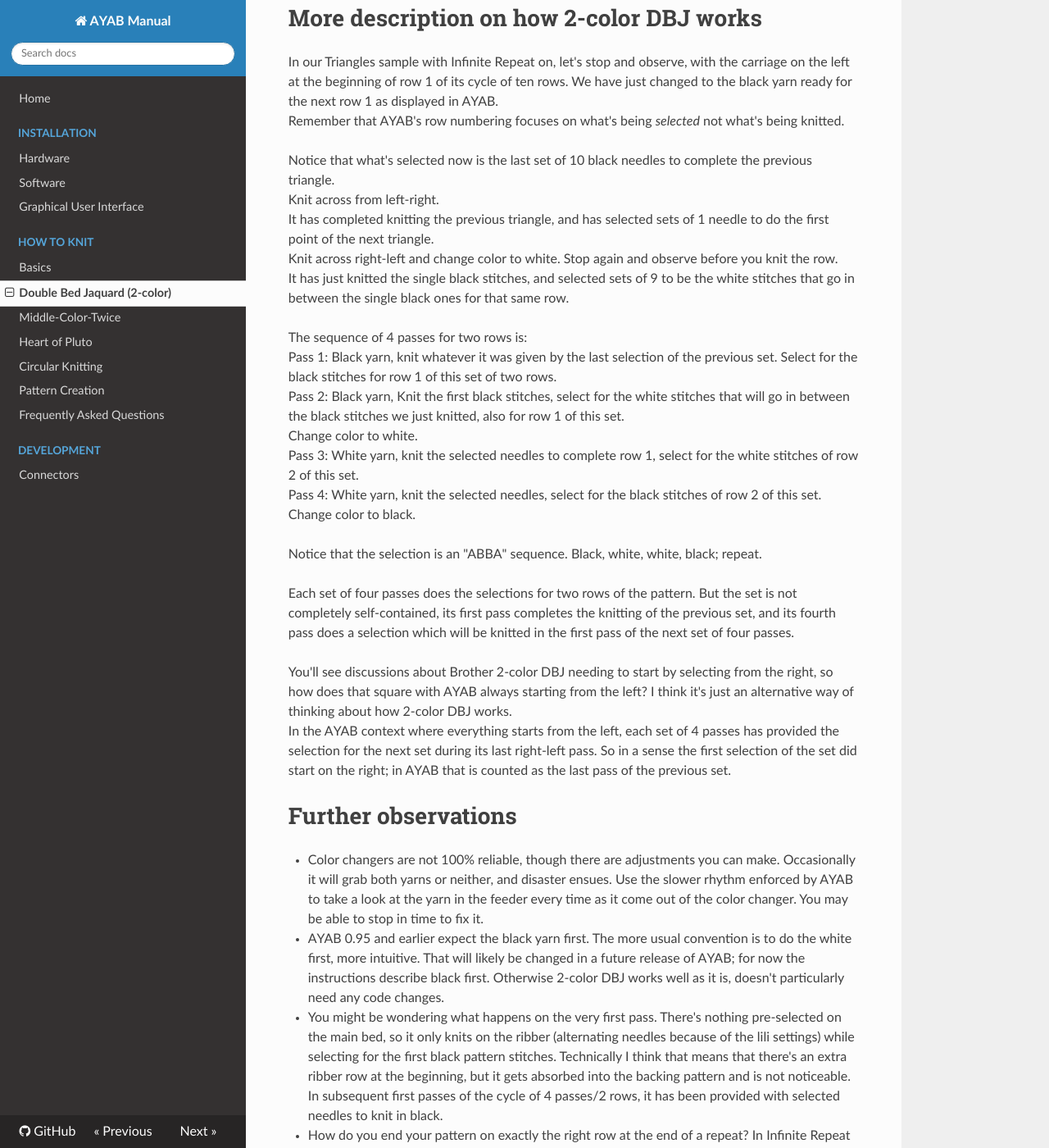
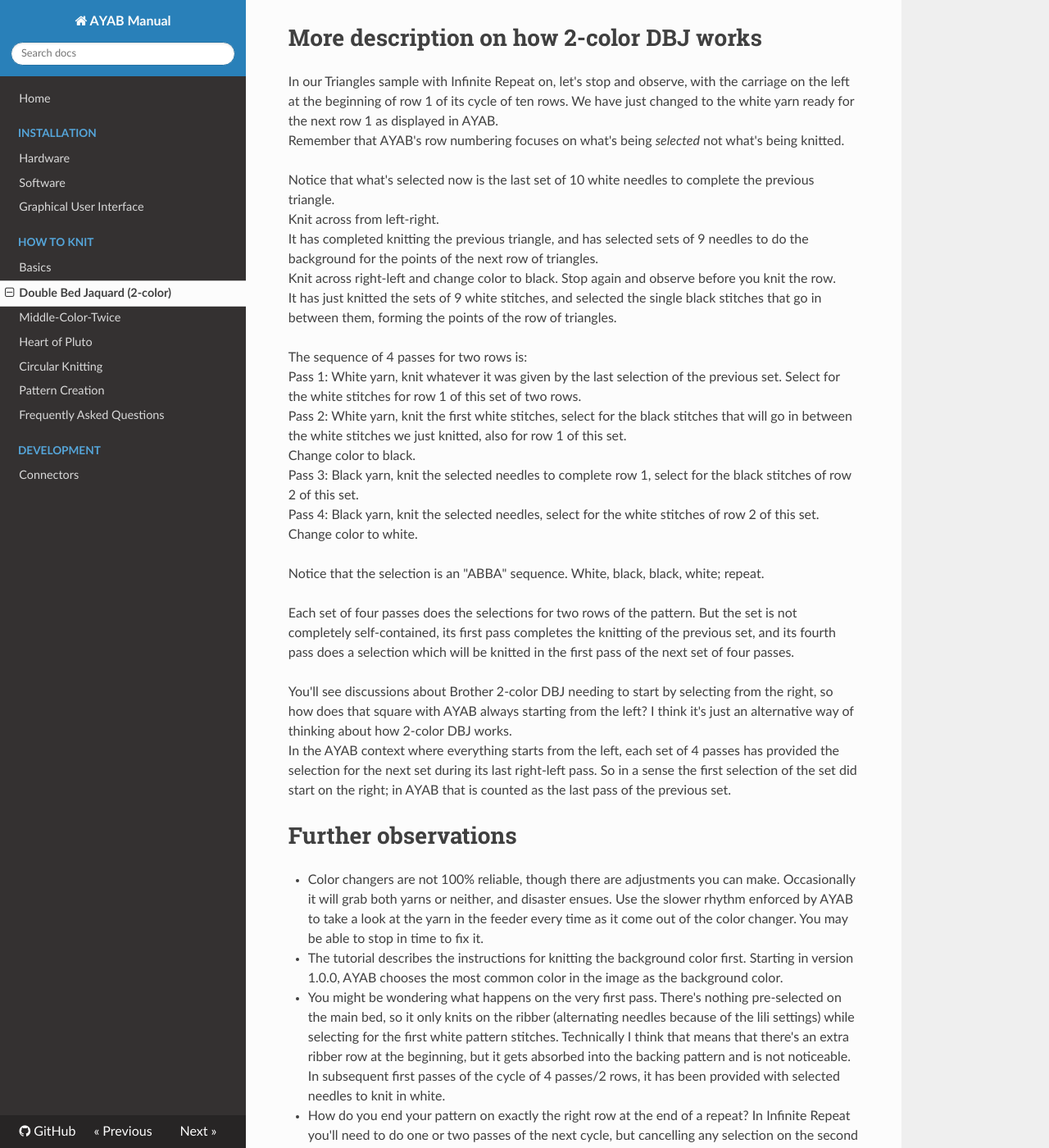
Before and after one commit to AllYarnsAreBeautiful/ayab-manual, an MkDocs documentation site: the page built from docs/how_to_knit/dbj_2-color.md, in a window 1280 px wide and 1400 px high, scrolled down 4010 px. Shown: the whole window at 82% size. Built offline with MkDocs 1.6.1, drawn with Linux system fonts in a browser that asks for light colours; nearby versions of some CDN libraries; comment, search, counter and statistics services are not loaded; some of the changed text lies outside the part shown.

Commit message:
Inserted Titles for GUI page (#12)
* Update basics.md

Fixed typo in subheading.

* Update dbj_2-color.md

Changed the description of the method now that it should be knitting the background colour first.

* Titles

* Update gui.md

```diff
--- a/docs/how_to_knit/dbj_2-color.md
+++ b/docs/how_to_knit/dbj_2-color.md
@@ -21,10 +21,11 @@ Smiley was made from this image:
 ![ ](img/dbj_2-color/Smiley_4_72x30.png)
 
 AYAB takes care of the colors for you, you just give it a black-and-white
-pattern as if you are going to do single bed Fair Isle. To create your own patterns,
-refer to section ["Pattern creation"](../pattern_image_creation.md).
-Use thin yarns, you'll be using side-by-side needles on both beds. (for those
-in the US, Woollike yarn works well.)
+pattern as if you are going to do single bed Fair Isle. This tutorial refers
+to the foreground color as black, and the background color as white.
+To create your own patterns, refer to section ["Pattern creation"](../pattern_image_creation.md).
+Use thin yarns, you'll be using side-by-side needles on both beds.
+(For those in the US, Woollike yarn works well.)
 For your first practice sample, use this Triangles image that also comes with
 AYAB 0.9 (or newer), find it in the folder [Path to your AYAB installation]/AYAB/patterns/.
 
@@ -65,23 +66,23 @@ it's doing.
   Stitch Size depends on your yarn. Try 4/4.
 
 - In the AYAB software, left-click "Load pattern" and select the image triangles_60x10.png.
-  (For other patterns, choose a black/white image that is at least as wide as the
+  (For other patterns, choose a monochrome image that is at least as wide as the
   needles you are using)
 - Set AYAB to 2-color, start at row 1, Infinite Repeat, start/stop needles 30/30,
   Ribber ("Ribber: Classic" for AYAB v0.95), Center.
-- Configure
-- Knit
-- Press the color changer button for the black yarn
+- Press Configure.
+- Press Knit.
+- Press the color changer button for the black yarn.
 - Bring the carriage out past the turn mark and stop to wait for the triple-beep
   as usual, just on this first row.
-- Also check that the black yarn is in the feeder, and if this is its first row,
+- Also check that the white yarn is in the feeder, and if this is its first row,
   check that the yarn end is hanging straight down and isn't caught anywhere.
 - Knit across, wait for the beep.
 - Knit back and into the color changer, the beep happens as you do so.
-- Press the button to change to white.
+- Press the button to change to black.
 - Knit across, wait for the beep.
 - Knit back and into the color changer, the beep happens as you do so.
-- Press the button to change to black
+- Press the button to change to white.
 
 That's it, repeat: Knit across, knit back, change color.
 After the first set AYAB will have counted up two rows and be starting row 3,
@@ -89,12 +90,12 @@ the row counter will show 4 passes.
 
 After about 10 rows (20 passes), stop with the carriage on the right and check:
 
-- let the starting ends of the yarn hang free
-- make sure the ribber weights and comb are not caught on anything underneath
-- feel along the knitting on both sides from underneath, you may be able to tell
+- Let the starting ends of the yarn hang free.
+- Make sure the ribber weights and comb are not caught on anything underneath.
+- Feel along the knitting on both sides from underneath, you may be able to tell
   if a loop is caught around a gate peg.
-- hang the "sevens" wires and weights if the edge stitches are having trouble
-  knitting off.
+- Hang [edge weights](http://kin.knititnow.com/2018/03/12/weight-hangers-for-knitting-machines-with-ribbers/)
+if you are having trouble knitting off the edge stitches.
 
 Then check again after several inches have been knit, by now you may be able to
 put a mirror underneath and check that the pattern you want is appearing on the
@@ -125,34 +126,35 @@ pages 111-114 of the KH910 manual.
 
 In our Triangles sample with Infinite Repeat on, let's stop and observe, with
 the carriage on the left at the beginning of row 1 of its cycle of ten rows. We
-have just changed to the black yarn ready for the next row 1 as displayed in AYAB.
+have just changed to the white yarn ready for the next row 1 as displayed in AYAB.
 Remember that AYAB's row numbering focuses on what's being _selected_ not what's
 being knitted.
 
-Notice that what's selected now is the last set of 10 black needles to complete
+Notice that what's selected now is the last set of 10 white needles to complete
 the previous triangle.
 Knit across from left-right.
-It has completed knitting the previous triangle, and has selected sets of 1
-needle to do the first point of the next triangle.
-Knit across right-left and change color to white. Stop again and observe before
+It has completed knitting the previous triangle, and has selected sets of 9
+needles to do the background for the points of the next row of triangles.
+Knit across right-left and change color to black. Stop again and observe before
 you knit the row.
-It has just knitted the single black stitches, and selected sets of 9 to be the
-white stitches that go in between the single black ones for that same row.
+It has just knitted the sets of 9 white stitches, and selected
+the single black stitches that go in between them,
+forming the points of the row of triangles.
 
 The sequence of 4 passes for two rows is:
-Pass 1: Black yarn, knit whatever it was given by the last selection of the
-previous set. Select for the black stitches for row 1 of this set of two rows.
-Pass 2: Black yarn, Knit the first black stitches, select for the white stitches
-that will go in between the black stitches we just knitted, also for row 1 of
+Pass 1: White yarn, knit whatever it was given by the last selection of the
+previous set. Select for the white stitches for row 1 of this set of two rows.
+Pass 2: White yarn, knit the first white stitches, select for the black stitches
+that will go in between the white stitches we just knitted, also for row 1 of
 this set.
+Change color to black.
+Pass 3: Black yarn, knit the selected needles to complete row 1, select for the
+black stitches of row 2 of this set.
+Pass 4: Black yarn, knit the selected needles, select for the white stitches of
+row 2 of this set.
 Change color to white.
-Pass 3: White yarn, knit the selected needles to complete row 1, select for the
-white stitches of row 2 of this set.
-Pass 4: White yarn, knit the selected needles, select for the black stitches of
-row 2 of this set.
-Change color to black.
 
-Notice that the selection is an "ABBA" sequence. Black, white, white, black;
+Notice that the selection is an "ABBA" sequence. White, black, black, white;
 repeat.
 
 Each set of four passes does the selections for two rows of the pattern. But the
@@ -176,18 +178,17 @@ is counted as the last pass of the previous set.
   feeder every time as it come out of the color changer. You may be able to stop
   in time to fix it.
 
-- AYAB 0.95 and earlier expect the black yarn first. The more usual convention is
-  to do the white first, more intuitive. That will likely be changed in a future
-  release of AYAB; for now the instructions describe black first. Otherwise
-  2-color DBJ works well as it is, doesn't particularly need any code changes.
+- The tutorial describes the instructions for knitting the background color first.
+  Starting in version 1.0.0, AYAB chooses the most common color in the image
+  as the background color.
 
 - You might be wondering what happens on the very first pass. There's nothing
   pre-selected on the main bed, so it only knits on the ribber (alternating
-  needles because of the lili settings) while selecting for the first black
+  needles because of the lili settings) while selecting for the first white
   pattern stitches. Technically I think that means that there's an extra ribber
   row at the beginning, but it gets absorbed into the backing pattern and is not
   noticeable. In subsequent first passes of the cycle of 4 passes/2 rows, it has
-  been provided with selected needles to knit in black.
+  been provided with selected needles to knit in white.
 
 - How do you end your pattern on exactly the right row at the end of a repeat?
   In Infinite Repeat you'll need to do one or two passes of the next cycle, but
```
Also changed, not shown: docs/gui.md (+77 -3 lines), docs/how_to_knit/basics.md (+1 -1 lines).
